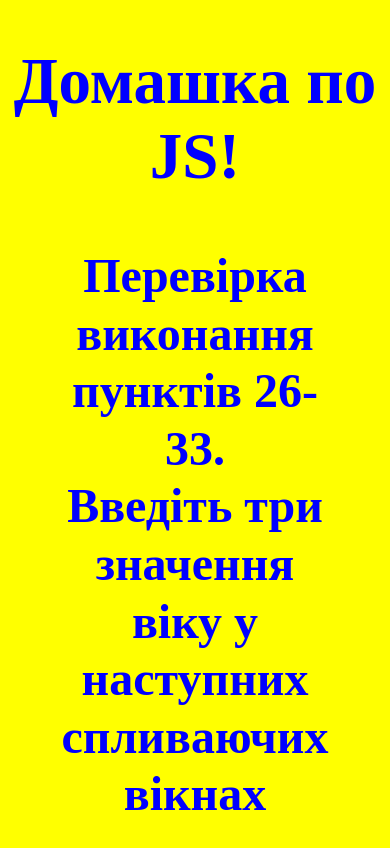
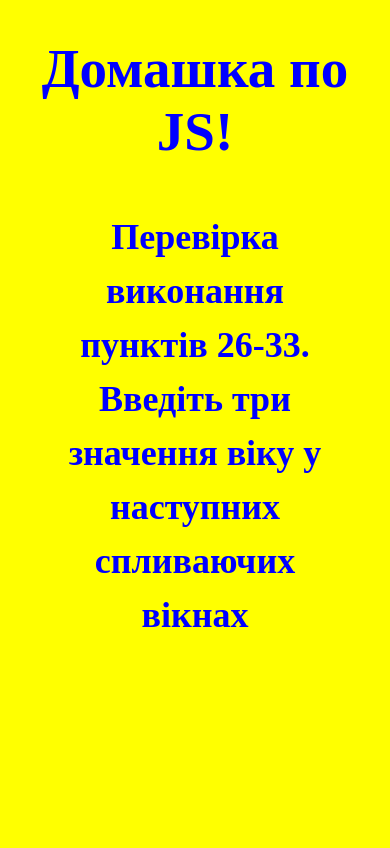
Before and after one commit to SmychenkoOleg/HW-JS-2, a plain HTML site: page index.html in a window 390 px wide. Drawn offline with Linux system fonts and the light colour scheme.

Commit message:
adapt_02

```diff
--- a/style.css
+++ b/style.css
@@ -63,3 +63,15 @@ body {
       line-height: 1.2em;
     }
   }
+
+  @media (max-width: 600px) {
+    .h1 {
+      font-size: 55px;
+    }
+
+    .h2 {
+      font-size: 36px;
+      padding: 10px 30px;
+      line-height: 1.5em;
+    }
+  }
```
